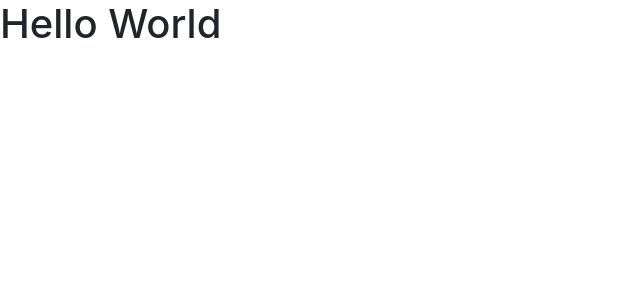
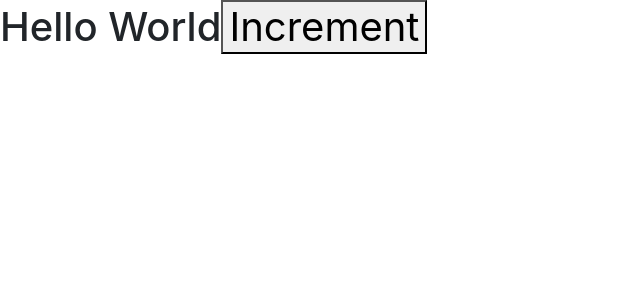
Before and after one commit to Johhno/react-app, a React (Create React App) app: page / in a window 1280 px wide. Shown: the top 300 px of the page, without its empty margins (0-640 px from the left). Built offline with nearby package versions, Linux system fonts and the light colour scheme.

Commit message:
Specifying Children

```diff
--- a/src/components/counter.jsx
+++ b/src/components/counter.jsx
@@ -2,7 +2,12 @@
 
 class Counter extends Component {
     render() {
-        return <h1>Hello World</h1>;
+        return (
+        <React.Fragment>
+            <h1>Hello World
+                <button>Increment</button>
+            </h1>
+        </React.Fragment>);
     }
 }
 
```
